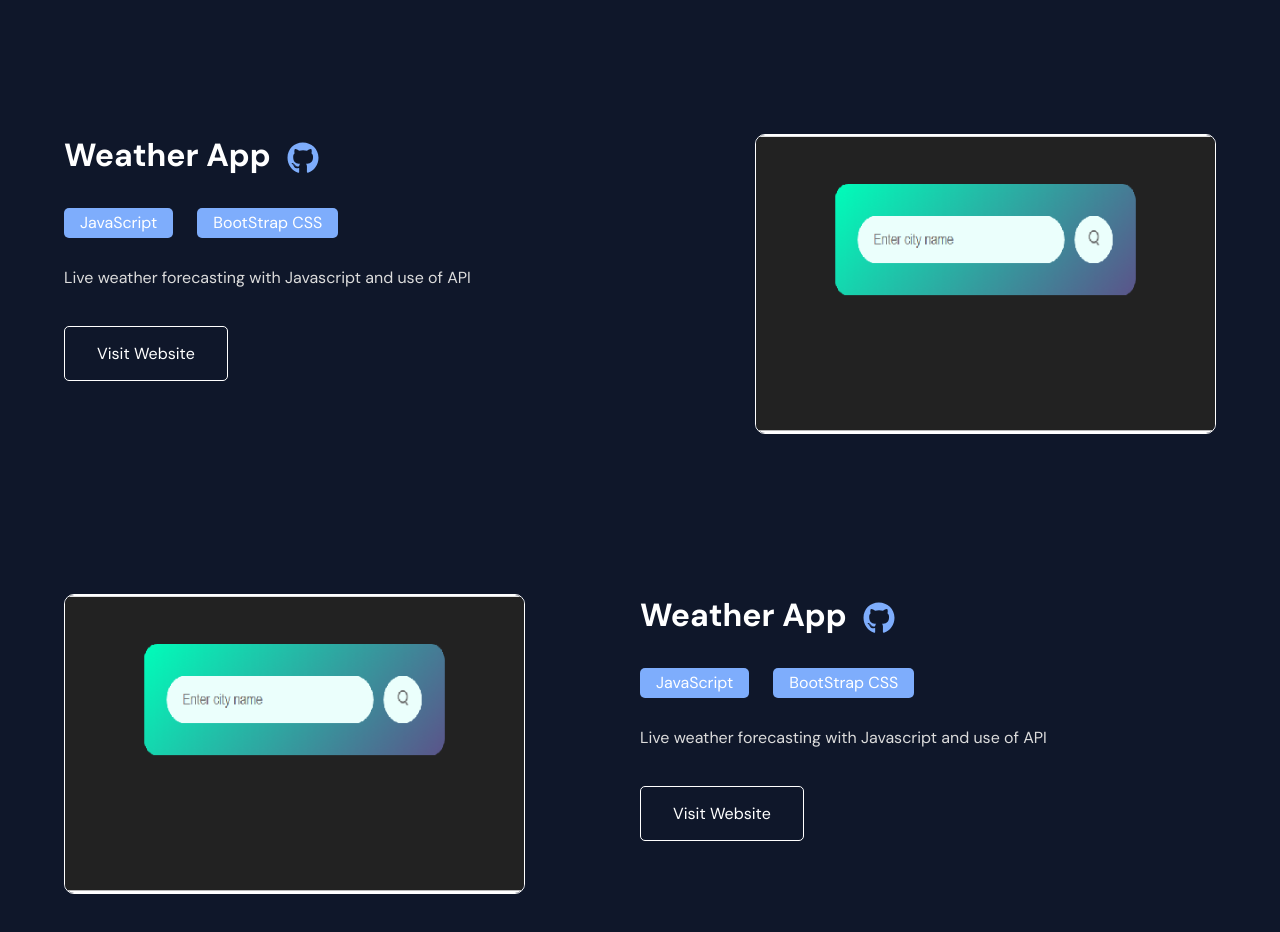
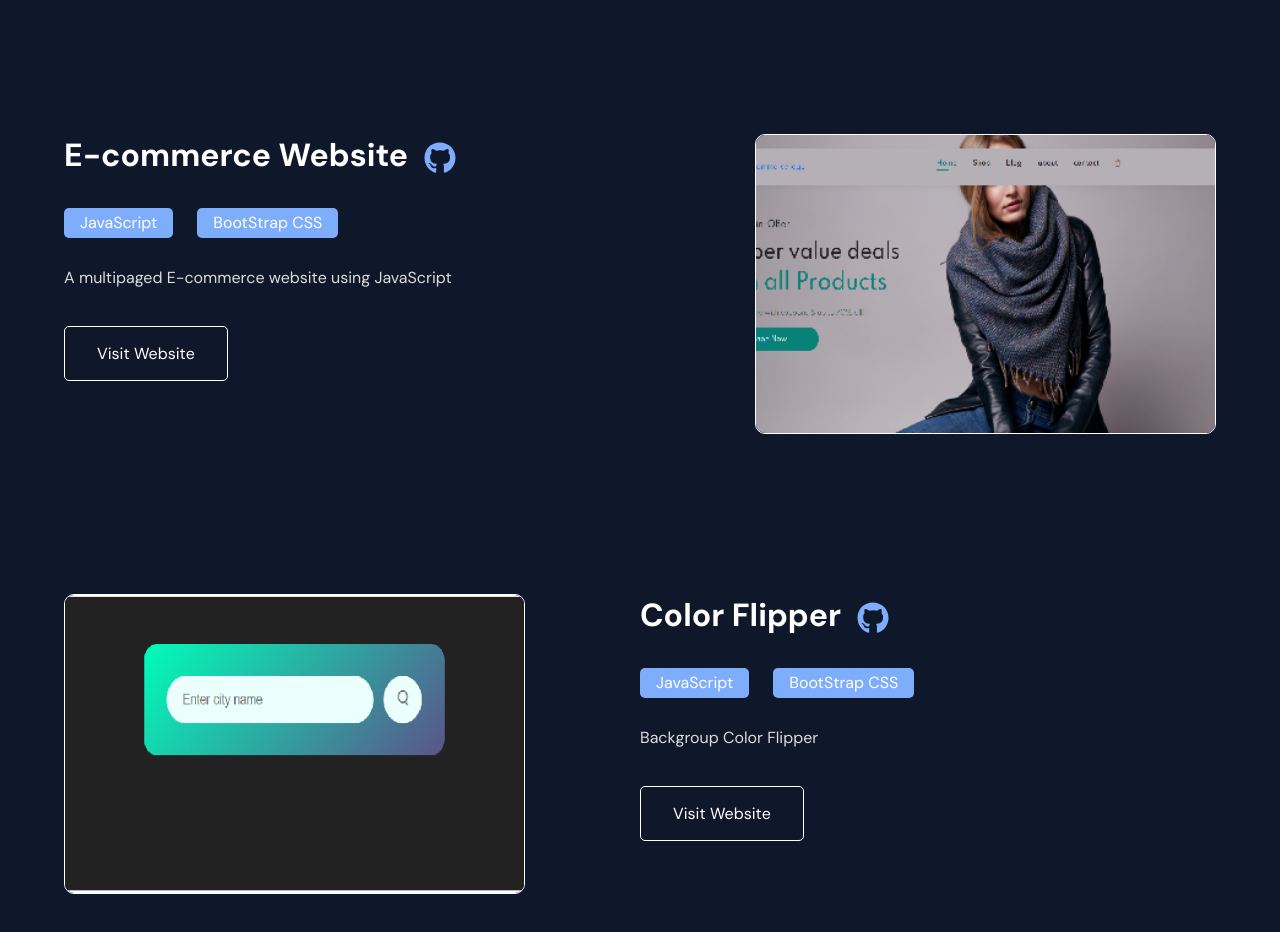
Before and after one commit to Adedeji1/Adedeji_Portfolio, a React (Create React App) app: page / in a window 1280 px wide. Shown: the part 2520-3452 px from the top of the page. Built offline with nearby package versions, Linux system fonts and the light colour scheme.

Commit message:
addition of the proper image and links in the data file

```diff
--- a/src/utilis/Data.tsx
+++ b/src/utilis/Data.tsx
@@ -34,7 +34,7 @@ export const projectDetails = [
         project_desc: "Live weather forecasting with Javascript and use of API",
         tech_stack: ['JavaScript', 'BootStrap CSS', 'API'],
         project_img: Project1,
-        project_url: 'https://adedeji-ecommerce.netlify.app/',
+        project_url: 'https://adedeji-weather-app.netlify.app/',
         reverse: false,
     },
     {
@@ -42,26 +42,26 @@ export const projectDetails = [
         project_name: "Review Counter",
         project_desc: "Animated Counter",
         tech_stack: ['JavaScript', 'BootStrap CSS'],
-        project_img: Project1,
+        project_img: Project2,
         project_url: 'https://adedeji-resturant-counter.netlify.app/',
         reverse: true,
     },
     {
         id: 0,
-        project_name: "Weather App",
-        project_desc: "Live weather forecasting with Javascript and use of API",
+        project_name: "E-commerce Website",
+        project_desc: "A multipaged E-commerce website using JavaScript",
         tech_stack: ['JavaScript', 'BootStrap CSS'],
-        project_img: Project1,
+        project_img: Project3,
         project_url: 'https://adedeji-ecommerce.netlify.app/',
         reverse: false,
     },
     {
         id: 0,
-        project_name: "Weather App",
-        project_desc: "Live weather forecasting with Javascript and use of API",
+        project_name: "Color Flipper",
+        project_desc: "Backgroup Color Flipper",
         tech_stack: ['JavaScript', 'BootStrap CSS'],
         project_img: Project1,
-        project_url: 'https://adedeji-ecommerce.netlify.app/',
+        project_url: 'https://adedeji-color-flipper.netlify.app/',
         reverse: true,
     },
 ]
```
